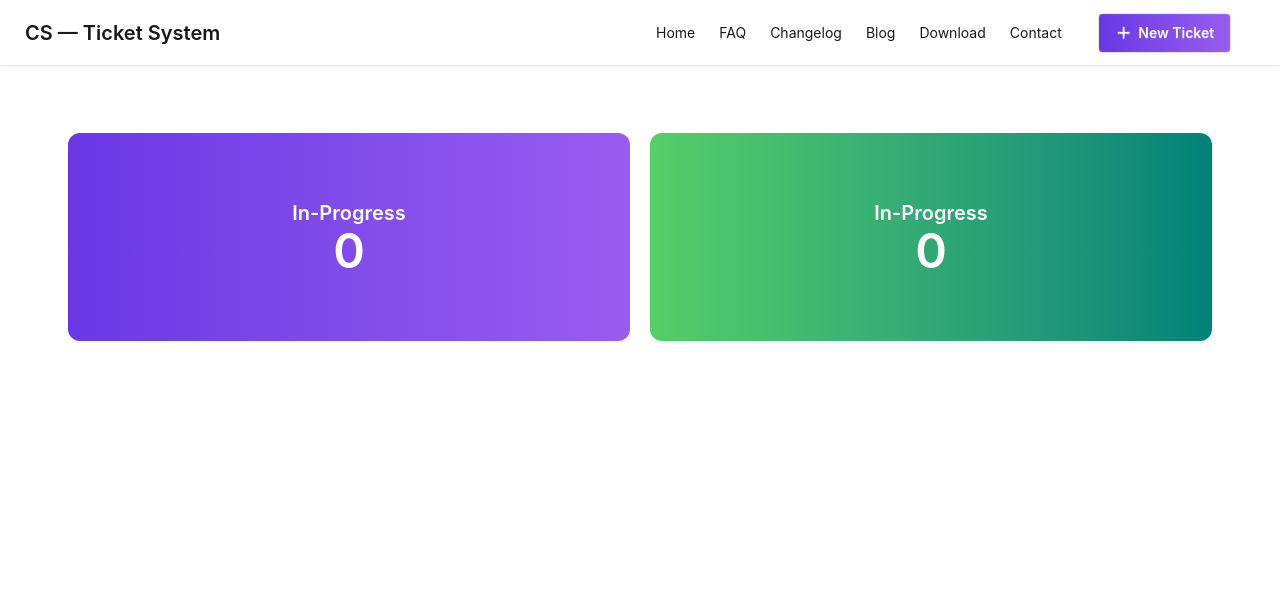
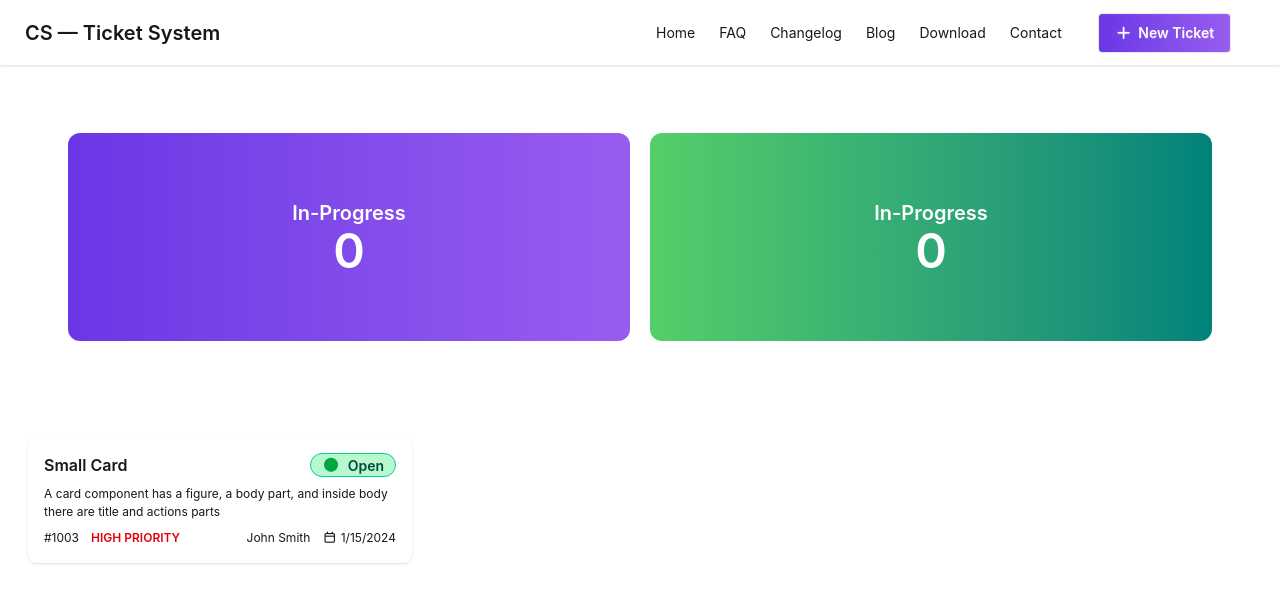
Before and after one commit to Pran-to/Tickets-Customer-Support-Zone, a React (Vite) app: page / in a window 1280 px wide. Shown: the top 602 px of the page. Built offline with nearby package versions, Linux system fonts and the light colour scheme.

Commit message:
added main section and create ticket card

```diff
--- a/src/App.jsx
+++ b/src/App.jsx
@@ -1,6 +1,7 @@
 
 import './App.css'
 import Banner from './component/Banner'
+import MainSec from './component/MainSec'
 import NavBar from './component/NavBar'
 
 function App() {
@@ -9,6 +10,7 @@ function App() {
     <>
      <NavBar></NavBar>
      <Banner></Banner>
+     <MainSec></MainSec>
     </>
   )
 }
--- a/src/component/Banner.jsx
+++ b/src/component/Banner.jsx
@@ -7,7 +7,7 @@ const Banner = () => {
         <h1 className="text-xl font-semibold">In-Progress</h1>
         <h1 className="text-5xl font-semibold">0</h1>
       </div>
-      <div className="bg-linear-to-r from-[#54CF68] to-[#00827A] text-white w-[50%] h-52      text-center content-center rounded-xl">
+      <div className="bg-linear-to-r from-[#54CF68] to-[#00827A] text-white w-[50%] h-52    text-center content-center rounded-xl">
         <h1 className="text-xl font-semibold">In-Progress</h1>
         <h1 className="text-5xl font-semibold">0</h1>
       </div>
--- /dev/null
+++ b/src/component/MainSec.jsx
@@ -0,0 +1,17 @@
+import React from 'react';
+import Tickets from './MainSec/Tickets';
+
+const MainSec = () => {
+    return (
+        <div className='max-w-300 p-7'>
+            <div>
+               <Tickets></Tickets>
+            </div>
+            <div>
+
+            </div>
+        </div>
+    );
+};
+
+export default MainSec;
--- /dev/null
+++ b/src/component/MainSec/Task.jsx
@@ -0,0 +1,11 @@
+import React from 'react';
+
+const Task = () => {
+    return (
+        <div>
+            <h1>Task Status</h1>
+        </div>
+    );
+};
+
+export default Task;
--- /dev/null
+++ b/src/component/MainSec/Tickets.jsx
@@ -0,0 +1,31 @@
+import React from 'react';
+
+const Tickets = () => {
+    return (
+     <div className="card w-96 bg-base-100 card-sm shadow-sm">
+         <div className="card-body">
+            <div className='flex justify-between'>
+                 <h2 className="card-title">Small Card</h2>
+                <div class="badge badge-success bg-green-200 rounded-2xl  font-semibold"><i class="fa-solid fa-circle text-green-600 "></i>Open
+                </div>
+            </div>
+                 <p>A card component has a figure, a body part, and inside body there are title and actions parts</p>
+             <div className='flex justify-between '>
+                <div className='flex gap-3'>
+                    <p>#1003</p>
+                    <p className='text-red-600 font-semibold'>HIGH PRIORITY</p>
+
+                </div>
+                <div className='flex gap-3'>
+                    <h1>John Smith</h1>
+                    <p><i class="fa-regular fa-calendar"></i> 1/15/2024</p>
+                </div>
+
+             </div>
+
+         </div>
+    </div>
+    );
+};
+
+export default Tickets;
```
Also changed, not shown: src/assets/vector1.png (added), src/assets/vector2.png (added).
